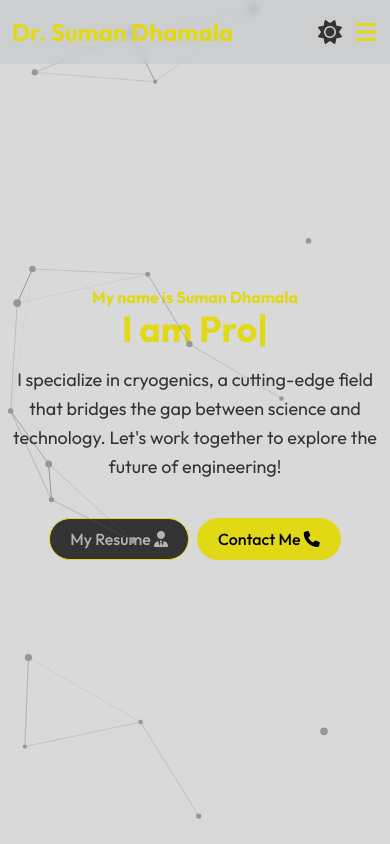
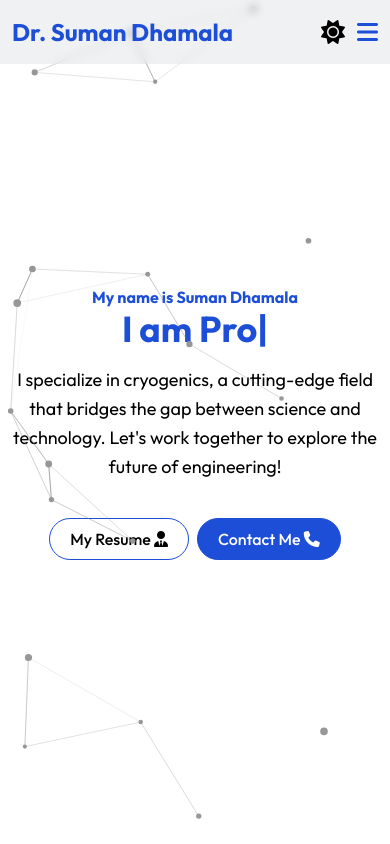
Before and after one commit to pahadiniraj/Suman-s-portfolio, a React (Vite) app: page /main in a window 390 px wide. Shown: the top 844 px of the page. Built offline with nearby package versions, Linux system fonts and the light colour scheme.

Commit message:
White mode changes

```diff
--- a/src/App.jsx
+++ b/src/App.jsx
@@ -7,6 +7,7 @@ import { bindActionCreators } from "redux";
 import { actionCreators } from "./state/state";
 import { motion } from "framer-motion"; // Assuming you're using framer-motion
 import { div } from "framer-motion/client";
+import Navbar from "./components/Navbar";
 
 function App() {
   const dispatch = useDispatch();
@@ -31,6 +32,7 @@ function App() {
 
       {loaderComplete && (
         <div>
+          <Navbar />
           <Outlet />
           <Footer />
         </div>
--- a/src/components/Footer.jsx
+++ b/src/components/Footer.jsx
@@ -3,7 +3,7 @@ import { buttonPrimary, buttonSecondary } from "../utils/StyleUtils";
 
 export default function Footer() {
   return (
-    <div className="px-3 py-10  bg-custom-primary text-black">
+    <div className="px-3 py-10  bg-opacity-10 ">
       <div className="text-center space-y-2">
         <p className="text-2xl font-bold ">DR. SUMAN DHAMALA</p>
         <p>
--- a/src/components/Home.jsx
+++ b/src/components/Home.jsx
@@ -1,13 +1,20 @@
 import React from "react";
 import { motion } from "framer-motion";
-import { buttonPrimary, buttonSecondary } from "../utils/StyleUtils";
+import {
+  buttonPrimary,
+  buttonQuaternary,
+  buttonSecondary,
+  buttonTertiary,
+} from "../utils/StyleUtils";
 import { Link } from "react-scroll";
 import SumanProfile from "../assets/images/SumanProfile.png";
 import HardwareImage from "../assets/images/hardwareBackground.jpg";
 import { ReactTyped } from "react-typed";
 import { buttonVariants, textVariants, imageVariants } from "../utils/Framer";
+import { useSelector } from "react-redux";
+export default function Home() {
+  const darkMode = useSelector((state) => state.darkMode);
 
-export default function Home() {
   return (
     <div className="px-3 py-10 md:p-20 min-h-screen flex items-center justify-between gap-10">
       <motion.div
@@ -16,7 +23,10 @@ export default function Home() {
         animate="visible"
         transition={{ staggerChildren: 0.5 }}
       >
-        <motion.div className="text-primary" variants={textVariants}>
+        <motion.div
+          className={`${darkMode ? "text-primary" : "text-blue-700"}`}
+          variants={textVariants}
+        >
           <p className="md:text-3xl font-bold">
             My name is <span>Suman Dhamala</span>
           </p>
@@ -52,7 +62,9 @@ export default function Home() {
           >
             <motion.span
               variants={buttonVariants}
-              className={`${buttonSecondary} md:text-xl font-medium flex justify-center items-center transition duration-300 hover:text-white`}
+              className={`${
+                darkMode ? buttonSecondary : buttonTertiary
+              } md:text-xl font-medium flex justify-center items-center transition duration-300 hover:text-white`}
             >
               My Resume&nbsp;
               <span className="fa-solid fa-user-tie"></span>
@@ -68,7 +80,9 @@ export default function Home() {
           >
             <motion.span
               variants={buttonVariants}
-              className={`${buttonPrimary} md:text-xl font-medium flex justify-center items-center transition duration-300 hover:bg-blue-700 hover:text-white`}
+              className={`${
+                darkMode ? buttonPrimary : buttonQuaternary
+              } md:text-xl font-medium flex justify-center items-center transition duration-300 hover:bg-blue-700 hover:text-white`}
             >
               Contact Me&nbsp;
               <span className="fa-solid fa-phone"></span>
@@ -77,7 +91,9 @@ export default function Home() {
         </div>
       </motion.div>
       <motion.div
-        className="hidden md:block h-[380px] w-[380px] text-center relative rounded-full overflow-hidden border-8 border-[#9c9723]"
+        className={`hidden md:block h-[380px] w-[380px] text-center relative rounded-full overflow-hidden border-8 ${
+          darkMode ? "border-[#9c9723]" : "border-blue-600"
+        }  `}
         style={{
           backgroundImage: `url(${HardwareImage})`,
           backgroundSize: "cover",
--- a/src/components/MainContainer.jsx
+++ b/src/components/MainContainer.jsx
@@ -12,7 +12,6 @@ export default function MainContainer() {
   const isDarkMode = useSelector((state) => state.darkMode);
   return (
     <>
-      <Navbar />
       <Element name="homeSection">
         <Home />
       </Element>
--- a/src/components/Navbar.jsx
+++ b/src/components/Navbar.jsx
@@ -1,128 +1,94 @@
 import React, { useState } from "react";
-
 import DarkModeToggler from "./DarkModeToggler";
 import { Link } from "react-scroll";
 import { NavLink } from "react-router-dom";
-import { useDispatch } from "react-redux";
+import { useDispatch, useSelector } from "react-redux";
 import { bindActionCreators } from "redux";
 import { actionCreators } from "../state/state";
 
+const NavbarLink = ({ to, darkMode, children, onClick }) => (
+  <Link
+    to={to}
+    spy={true}
+    smooth={true}
+    offset={-50}
+    duration={500}
+    className="cursor-pointer"
+    activeClass={darkMode ? "text-primary" : "text-blue-700"}
+    onClick={onClick}
+  >
+    {children}
+  </Link>
+);
+
 export default function Navbar() {
+  const darkMode = useSelector((state) => state.darkMode);
   const [isMenuToggled, setIsMenuToggled] = useState(false);
   const dispatch = useDispatch();
   const { showPageLoaderAction } = bindActionCreators(actionCreators, dispatch);
+
+  const navLinks = [
+    { to: "homeSection", label: "Home" },
+    { to: "aboutSection", label: "About" },
+    { to: "resumeSection", label: "Resume" },
+    { to: "contactSection", label: "Contact" },
+  ];
+
   return (
-    <nav
-      className={`px-3 py-4 md:px-20 bg-gray-500 bg-opacity-10 backdrop-blur-sm fixed top-0 w-full z-10`}
-    >
-      <div className=" flex items-center">
+    <nav className="px-3 py-4 md:px-20 bg-gray-500 bg-opacity-10 backdrop-blur-sm fixed top-0 w-full z-10">
+      <div className="flex items-center">
         <NavLink to="/">
-          <p className="text-2xl font-bold text-primary">Dr. Suman Dhamala</p>
+          <p
+            className={`text-2xl font-bold ${
+              darkMode ? "text-primary" : "text-blue-700"
+            }`}
+          >
+            Dr. Suman Dhamala
+          </p>
         </NavLink>
 
-        <div className={`hidden md:flex md:flex-row md:gap-8 ms-auto me-0`}>
-          <Link
-            to="homeSection"
-            spy={true}
-            smooth={true}
-            offset={-50}
-            duration={500}
-          >
-            <span className="cursor-pointer">Home</span>
-          </Link>
-
-          <Link
-            to="aboutSection"
-            spy={true}
-            smooth={true}
-            offset={-50}
-            duration={500}
-          >
-            <span className="cursor-pointer">About</span>
-          </Link>
-
-          <Link
-            to="resumeSection"
-            spy={true}
-            smooth={true}
-            offset={-50}
-            duration={500}
-          >
-            <span className="cursor-pointer">Resume</span>
-          </Link>
-
-          <Link
-            to="contactSection"
-            spy={true}
-            smooth={true}
-            offset={-50}
-            duration={500}
-          >
-            <span className="cursor-pointer">Contact</span>
-          </Link>
-
+        <div className=" md:flex md:gap-8 ms-auto justify-center items-center font-semibold">
+          {navLinks.map(({ to, label }) => (
+            <NavbarLink key={to} to={to} darkMode={darkMode}>
+              <p className="hidden md:block">{label}</p>
+            </NavbarLink>
+          ))}
           <NavLink to="/blog-home">
-            <span className="cursor-pointer" onClick={() => showPageLoaderAction(true)}>Blog</span>
+            <span
+              className="cursor-pointer hidden md:block"
+              onClick={() => showPageLoaderAction(true)}
+            >
+              Blog
+            </span>
           </NavLink>
-        </div>
-
-        <div className="flex items-center ms-auto me-0 md:m-0">
-          <DarkModeToggler className={`md:ml-8 text-2xl`} />
-
-          <span
-            className={`${isMenuToggled ? "fa-xmark" : "fa-bars"} w-6 text-2xl fa-solid md:hidden ml-2 cursor-pointer text-primary flex justify-center items-center`}
-            onClick={() => setIsMenuToggled((prevState) => !prevState)}
-          >
-          </span>
+          <div className="flex items-center ms-auto ">
+            <DarkModeToggler className=" text-2xl" />
+            <span
+              className={`fa-solid md:hidden  ${
+                isMenuToggled ? "fa-xmark" : "fa-bars"
+              } text-2xl ml-2 cursor-pointer   ${
+                darkMode ? " text-primary" : "text-blue-700"
+              }`}
+              onClick={() => setIsMenuToggled((prev) => !prev)}
+            />
+          </div>
         </div>
       </div>
 
       {isMenuToggled && (
-        <div
-          className={`md:hidden flex flex-col gap-3 ms-auto me-0 text-center p-5`}
-        >
-          <Link
-            to="homeSection"
-            spy={true}
-            smooth={true}
-            offset={-50}
-            duration={500}
-          >
-            <span className="cursor-pointer">Home</span>
-          </Link>
-
-          <Link
-            to="aboutSection"
-            spy={true}
-            smooth={true}
-            offset={-50}
-            duration={500}
-          >
-            <span className="cursor-pointer">About</span>
-          </Link>
-
-          <Link
-            to="resumeSection"
-            spy={true}
-            smooth={true}
-            offset={-50}
-            duration={500}
-          >
-            <span className="cursor-pointer">Resume</span>
-          </Link>
-
-          <Link
-            to="contactSection"
-            spy={true}
-            smooth={true}
-            offset={-50}
-            duration={500}
-          >
-            <span className="cursor-pointer">Contact</span>
-          </Link>
-
+        <div className="md:hidden  flex flex-col gap-3 text-center p-5">
+          {navLinks.map(({ to, label }) => (
+            <NavbarLink key={to} to={to} darkMode={darkMode}>
+              {label}
+            </NavbarLink>
+          ))}
           <NavLink to="/blog-home">
-            <span className="cursor-pointer" onClick={() => showPageLoaderAction(true)}>Blog</span>
+            <span
+              className="cursor-pointer"
+              onClick={() => showPageLoaderAction(true)}
+            >
+              Blog
+            </span>
           </NavLink>
         </div>
       )}
--- a/src/index.css
+++ b/src/index.css
@@ -8,8 +8,8 @@
 }
 
 .light-mode {
-  background-color: #d9d9d9;
-  color: #333;
+  background-color: #ffffff;
+  color: #000000;
 }
 
 #particlesBackground canvas {
@@ -64,9 +64,7 @@ hr {
   );
 }
 
-.active {
-  @apply text-primary;
-}
+
 
 /* SwiperSlider */
 .swiper {
--- a/src/utils/StyleUtils.js
+++ b/src/utils/StyleUtils.js
@@ -3,6 +3,12 @@ export const buttonPrimary =
 
 export const buttonSecondary =
   "cursor-pointer bg-custom-dark text-custom-light-low py-2 px-5 rounded-full hover:bg-custom-dark hover:ring-1 hover:ring-primary border border-primary";
+
+export const buttonTertiary =
+  "cursor-pointer  text-black py-2 px-5 rounded-full hover:bg-blue-700 hover:ring-1 hover:border-blue-800 border border-blue-700";
+
+export const buttonQuaternary =
+  "cursor-pointer  text-black py-2 px-5 rounded-full bg-blue-700 text-white hover:ring-1 hover:border-blue-800 border border-blue-700";
 
 export const buttonOptional =
   "cursor-pointer bg-custom-light-high text-black py-2 px-5 rounded-full hover:bg-custom-dark hover:text-[#e1d816] duration-200";
```
Also changed, not shown: src/components/DarkModeToggler.jsx (+0 -11 lines), src/main.jsx (+15 -13 lines).
